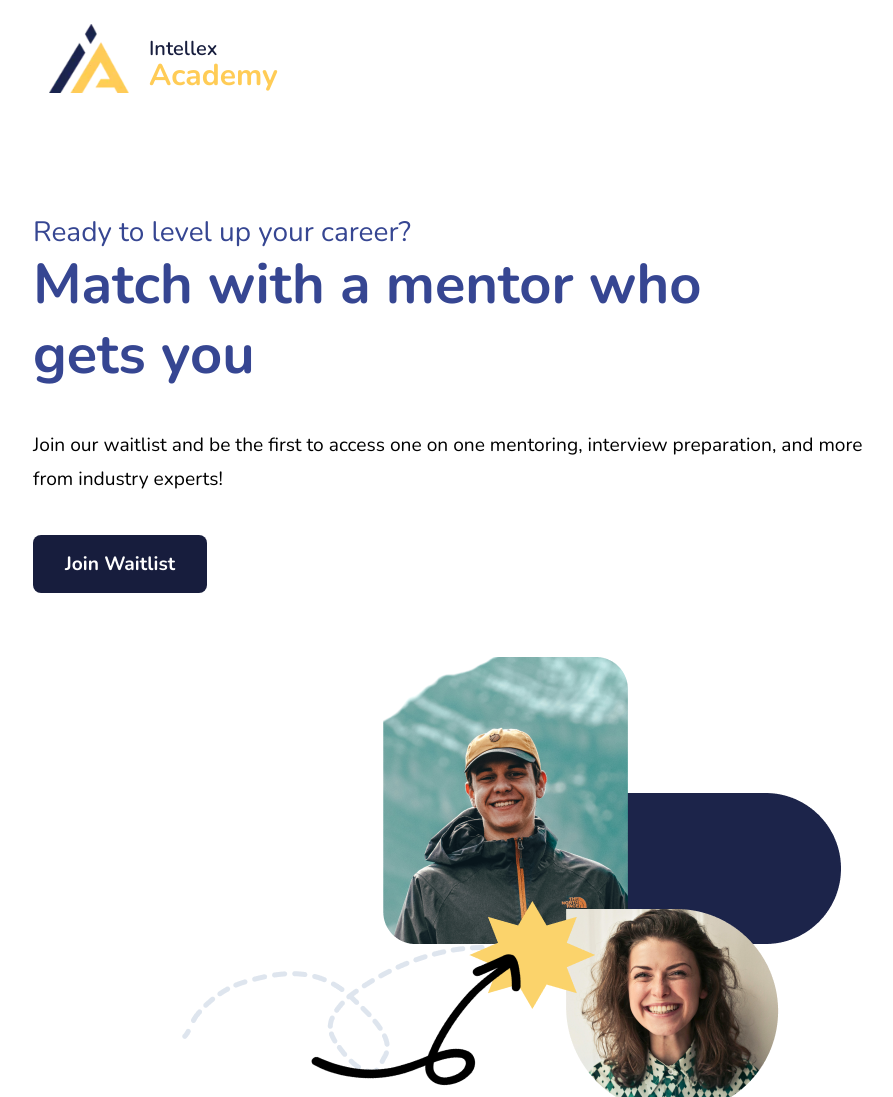
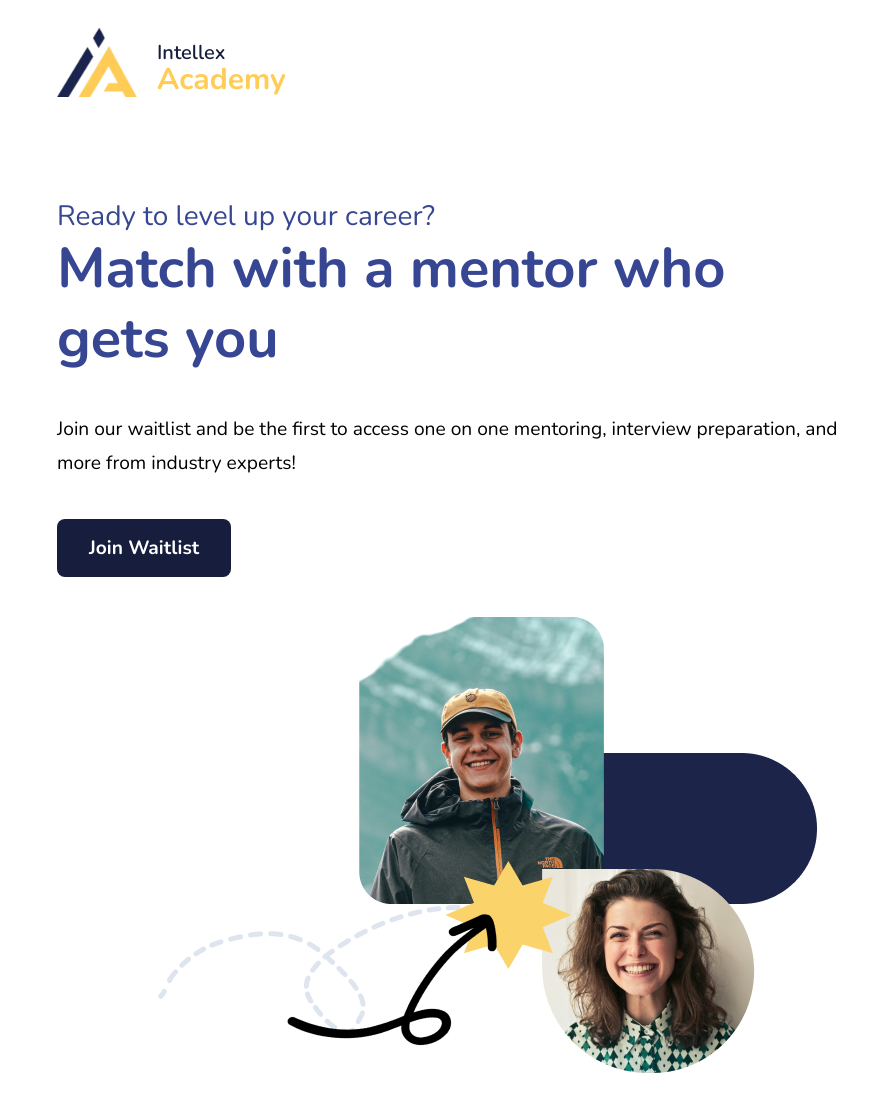
Before and after one commit to henrylin03/intellex-pre-registration-page, a website: page index.html in a window 1280 px wide. Shown: the top 1097 px of the page, without its empty margins (183-1076 px from the left). Drawn offline with nearby package versions, Linux system fonts and the light colour scheme.

Commit message:
style: on smaller screens, the padding on the left and right are reduced

```diff
--- a/style.css
+++ b/style.css
@@ -15,9 +15,10 @@
 }
 
 body {
-  display: flex;
-  flex-direction: column;
   height: 95dvh;
+  width: clamp(70dvw, 700px, 100%);
+  margin: 0 auto;
+  padding: 12px 48px;
 }
 
 h1,
@@ -34,8 +35,7 @@ a {
 
 /* HEADER */
 header {
-  width: 70dvw;
-  margin: auto;
+  margin-left: -2.5rem;
 }
 
 .branding {
@@ -64,16 +64,13 @@ h2>.smaller {
 
 /* MAIN */
 main {
-  flex: 1;
-  height: 75dvh;
-  width: 70dvw;
-  padding: 100px 24px;
-  margin: auto;
+  padding: 80px 0;
+  width: 100%;
 
   /* grid */
   display: grid;
-  grid-template-columns: repeat(auto-fit, minmax(500px, 1fr));
-  gap: 48px;
+  grid-template-columns: repeat(auto-fit, minmax(600px, 1fr));
+  gap: 24px;
   align-items: start;
 }
 
```
